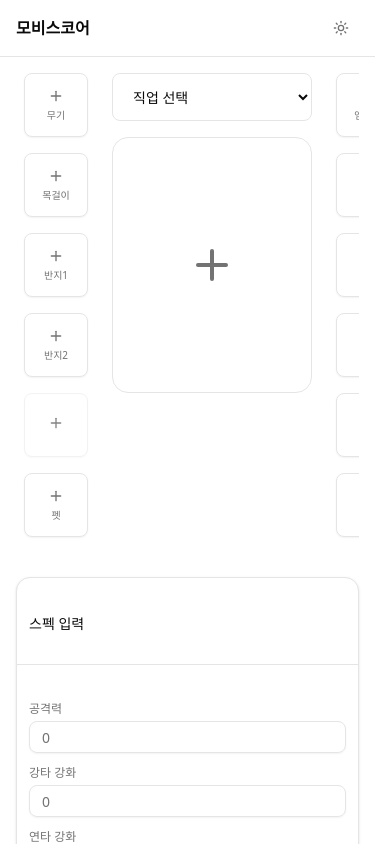
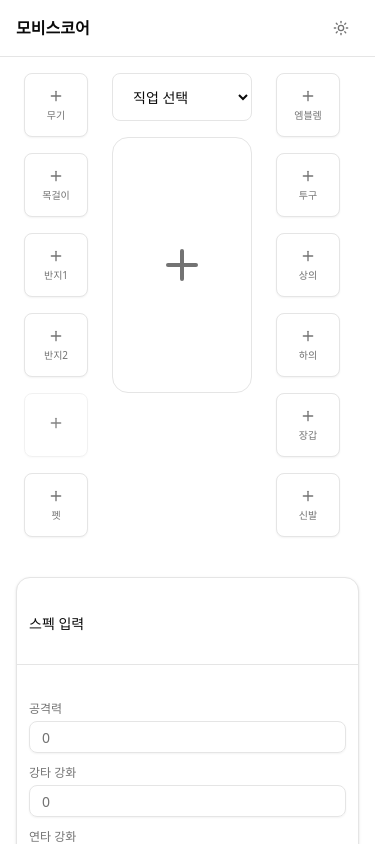
Before and after one commit to Hongsc0125/scouter_fe, a Next.js app: page /measure in a window 390 px wide. Shown: the top 844 px of the page. Built offline with nearby package versions, Linux system fonts and the light colour scheme.

Commit message:
fix : 모바일 최적화

```diff
--- a/src/app/measure/page.tsx
+++ b/src/app/measure/page.tsx
@@ -89,7 +89,7 @@ export default function MeasurePage() {
           </div>
 
           {/* 직업 선택 */}
-          <div className="flex flex-col items-center space-y-4 min-w-[200px] sm:min-w-[280px]">
+          <div className="flex flex-col items-center space-y-4 w-[140px] sm:w-[160px] flex-shrink">
             <select
               value={selectedJob}
               onChange={(e) => setSelectedJob(e.target.value)}
@@ -116,7 +116,7 @@ export default function MeasurePage() {
           </div>
 
           {/* 오른쪽 장비 */}
-          <div className="flex flex-col items-center space-y-4 min-w-[80px]">
+          <div className="flex flex-col items-center space-y-4 w-[80px]">
             {equipmentRight.map((item) => (
               <Button
                 key={item}
```
